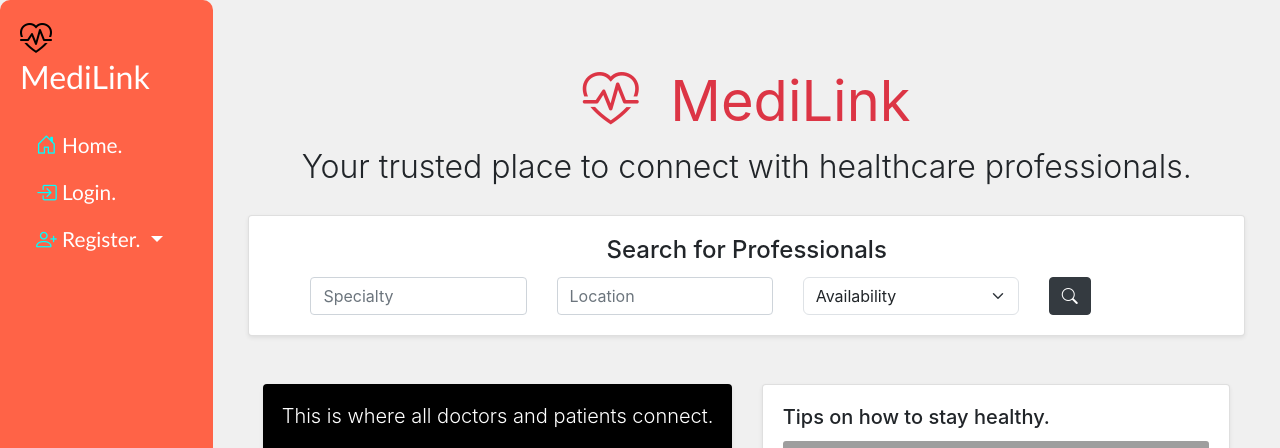
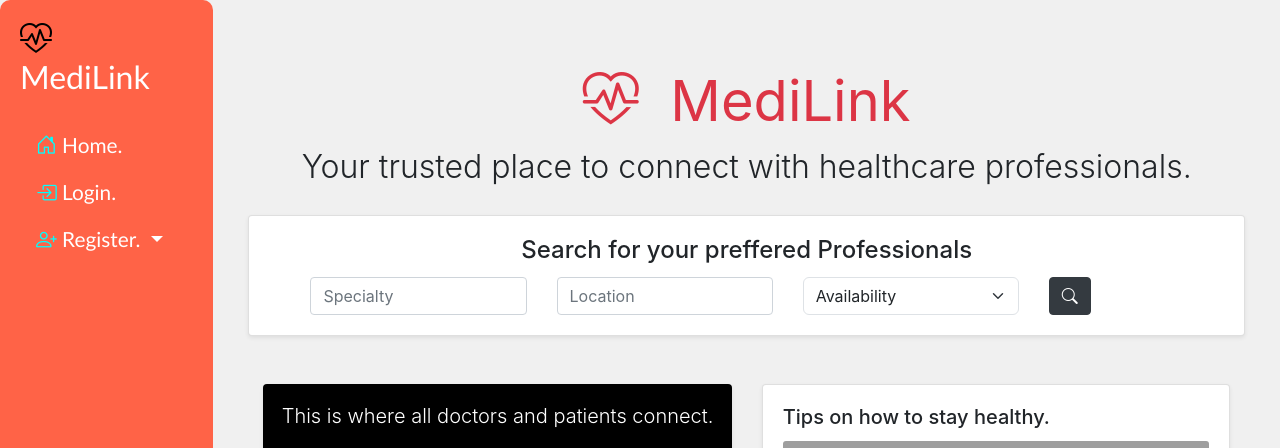
Before and after one commit to 01Laurent/MediLink, a Django app: page / in a window 1280 px wide. Shown: the top 448 px of the page. Run offline with Django 5.2, Linux system fonts and the light colour scheme; parts of the project's set-up code (start-up, migrations or seed data) failed here and were passed over; some libraries are stand-ins or nearby versions; grey boxes are pictures that could not be loaded.

Commit message:
just testing

```diff
--- a/bout/medilink/templates/home.html
+++ b/bout/medilink/templates/home.html
@@ -16,7 +16,7 @@
     <!-- Search for Professionals -->
     <div class="card shadow-sm mb-5">
         <div class="card-body">
-            <h4 class="card-title text-center">Search for Professionals</h4>
+            <h4 class="card-title text-center">Search for your preffered Professionals</h4>
             <form id="searchForm" class="row g-3 justify-content-center">
                 <div class="col-md-3">
                     <input class="form-control" type="text" name="specialty" placeholder="Specialty">
```
Also changed, not shown: bout/db.sqlite3, bout/requirements.txt (added).
